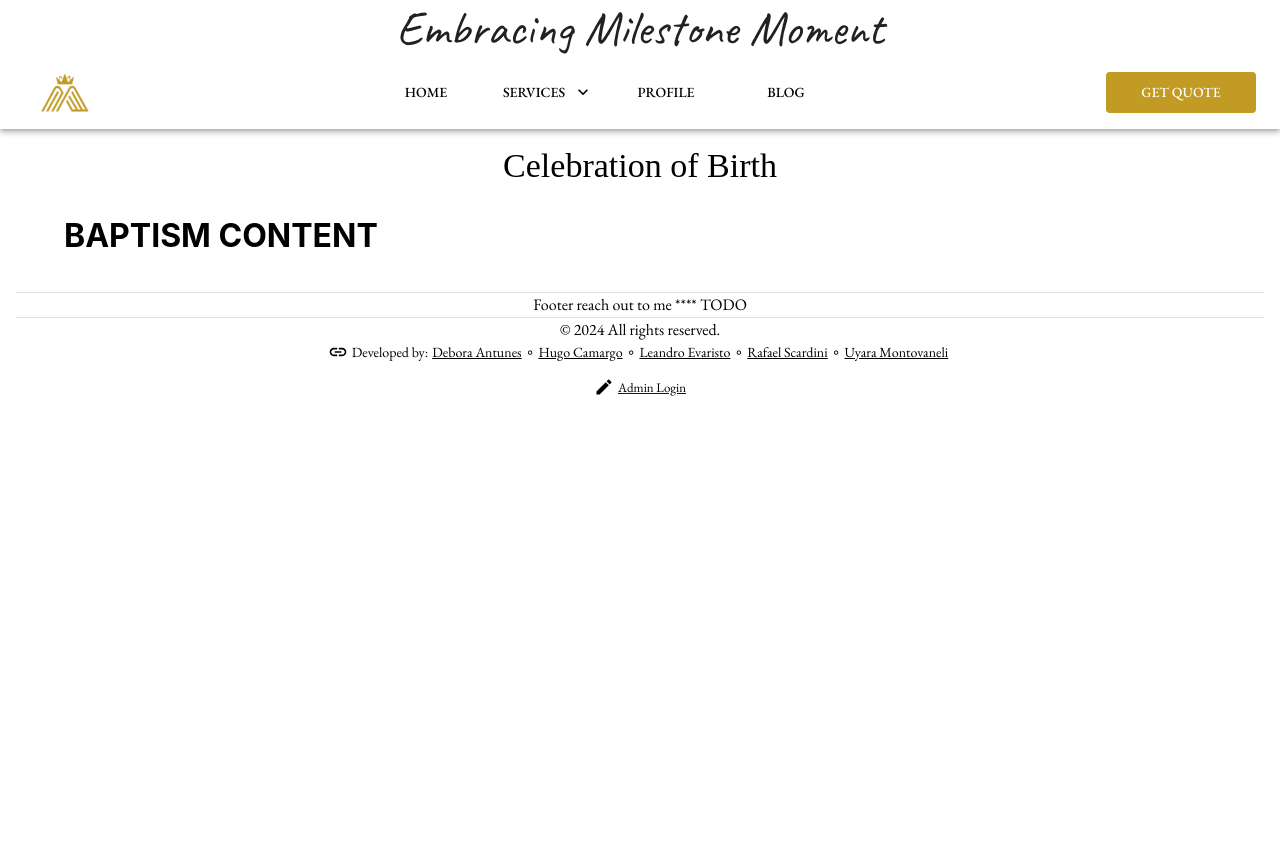
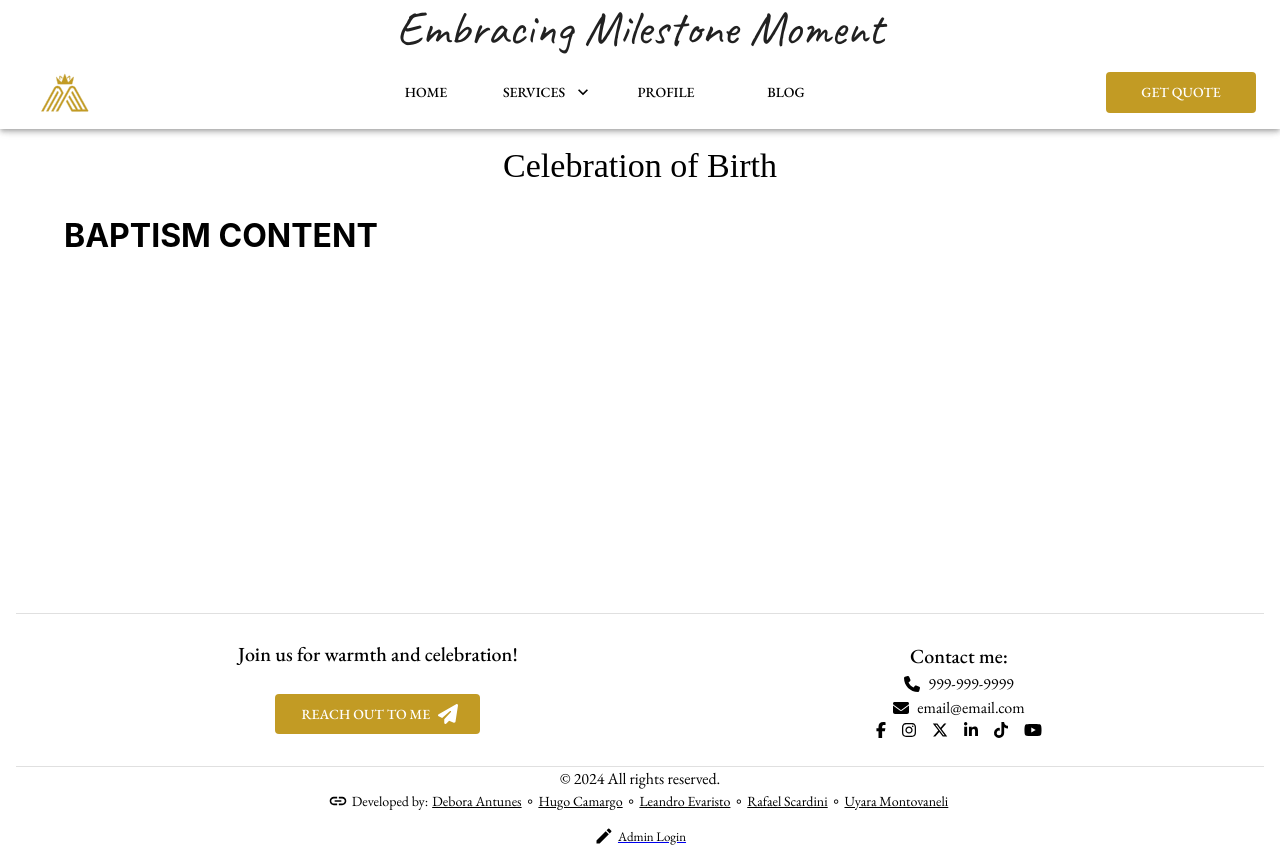
Before and after one commit to hugozeminian/CapstoneProjectWebsite, a React (Create React App) app in the folder react/: page /baptism in a window 1280 px wide. Before the commit the page ends 800 px from the top, so only its background shows below. Built offline with nearby package versions, Linux system fonts and the light colour scheme; a web font is replaced by a local one.

Commit message:
created footer reach out and fix the login and signup bug on footer invading main screen

```diff
--- a/package.json
+++ b/package.json
@@ -14,6 +14,10 @@
     "dependencies": {
         "@emotion/react": "^11.11.3",
         "@emotion/styled": "^11.11.0",
+        "@fortawesome/fontawesome-svg-core": "^6.5.1",
+        "@fortawesome/free-brands-svg-icons": "^6.5.1",
+        "@fortawesome/free-solid-svg-icons": "^6.5.1",
+        "@fortawesome/react-fontawesome": "^0.2.0",
         "@material-ui/core": "^4.12.4",
         "@mui/material": "^5.15.11"
     }
--- /dev/null
+++ b/react/src/components/footer-reach-out/FooterReachOut.jsx
@@ -0,0 +1,84 @@
+import React from "react";
+import { Box, Typography } from "@mui/material";
+import { styled } from "@mui/system";
+import ReachOutData from "../../repository/ReachOutData";
+import ButtonCustom from "../button-custom/ButtonCustom";
+
+const Link = styled("a")(({ theme }) => ({
+  color: theme.palette.text.secondary,
+  textDecoration: "none",
+  "&:hover": {
+    color: theme.palette.primary.main,
+  },
+}));
+
+const FooterReachOut = () => {
+  return (
+    <Box
+      display={"flex"}
+      justifyContent={"space-between"}
+      alignItems={"center"}
+      width={"100%"}
+      sx={{
+        flexDirection: { xs: "column-reverse", md: "row" },
+      }}
+    >
+      {/* box left */}
+      <Box
+        display={"flex"}
+        flexDirection={"column"}
+        alignItems={"center"}
+        p={2}
+      >
+        <Typography variant="h6" p={1}>
+          {ReachOutData.contactForm.contactFormPhraseTitle}
+        </Typography>
+        <ButtonCustom
+          label={ReachOutData.contactForm.contactFormPhraseBody}
+          endIcon={ReachOutData.contactForm.contactFormIcon}
+          linkTo={"form-reach-out"}
+        ></ButtonCustom>
+      </Box>
+
+      {/* box right */}
+      <Box
+        display={"flex"}
+        flexDirection={"column"}
+        alignItems={"center"}
+        p={2}
+      >
+        <Typography variant="h6" px={1}>
+          {ReachOutData.contactMe.contactMeTitle}
+        </Typography>
+        <Box display={"flex"} alignItems={"center"}>
+          {ReachOutData.contactMe.contactMeNumberIcon}
+          <Typography pl={1}>
+            {ReachOutData.contactMe.contactMeNumber}
+          </Typography>
+        </Box>
+
+        <Box display={"flex"} alignItems={"center"}>
+          {ReachOutData.contactMe.contactMeEmailIcon}
+          <Typography pl={1}>
+            <Link href={`mailto:${ReachOutData.contactMe.contactMeEmail}`}>
+              {ReachOutData.contactMe.contactMeEmail}
+            </Link>
+          </Typography>
+        </Box>
+
+        <Box display="flex" alignItems="center">
+          {ReachOutData.contactMe.socialMedia.map(
+            (social, index) =>
+              social.isIconVisible && (
+                <Box key={index} px={1}>
+                  <Link href={social.link}>{social.icon}</Link>
+                </Box>
+              )
+          )}
+        </Box>
+      </Box>
+    </Box>
+  );
+};
+
+export default FooterReachOut;
--- a/react/src/components/footer/Footer.jsx
+++ b/react/src/components/footer/Footer.jsx
@@ -1,9 +1,11 @@
-{/*
+{
+  /*
 In this code, a Footer component is defined.
 It renders a footer section with two containers, one for footer content and the other for copyright and developer information.
 The useEffect hook is used to update the footer height in a context using useFooterHeight hook.
 The ref is used to get the height of the footer element.
-*/}
+*/
+}
 
 import React, { useEffect, useRef } from "react";
 import Container from "@mui/material/Container";
@@ -12,7 +14,7 @@ import Box from "@mui/material/Box";
 import FooterDevelopers from "../footer-developers/FooterDevelopers";
 import { Divider } from "@mui/material";
 import { useFooterHeight } from "../../context/FooterHeightContext";
-
+import FooterReachOut from "../footer-reach-out/FooterReachOut";
 
 const Footer = () => {
   const footerRef = useRef(null); // Creating a ref for footer element
@@ -35,9 +37,10 @@ const Footer = () => {
       <Divider orientation="horizontal" />
 
       <Container maxWidth="md">
-        <Typography variant="body1" align="center">
+        <FooterReachOut />
+        {/* <Typography variant="body1" align="center">
           Footer reach out to me **** TODO
-        </Typography>
+        </Typography> */}
       </Container>
 
       <Divider orientation="horizontal" />
--- /dev/null
+++ b/react/src/repository/ReachOutData.jsx
@@ -0,0 +1,66 @@
+import { FontAwesomeIcon } from "@fortawesome/react-fontawesome";
+import {
+  faPhone,
+  faEnvelope,
+  faPaperPlane,
+} from "@fortawesome/free-solid-svg-icons";
+
+import {
+  faFacebookF,
+  faInstagram,
+  faXTwitter,
+  faLinkedinIn,
+  faTiktok,
+  faYoutube,
+} from "@fortawesome/free-brands-svg-icons";
+
+const reachOutFooter = {
+  contactForm: {
+    contactFormPhraseTitle: "Join us for warmth and celebration!",
+    contactFormPhraseBody: "REACH OUT TO ME",
+    contactFormIcon: <FontAwesomeIcon icon={faPaperPlane} />,
+  },
+
+  contactMe: {
+    contactMeTitle: "Contact me:",
+    contactMeNumber: "999-999-9999",
+    contactMeNumberIcon: <FontAwesomeIcon icon={faPhone} />,
+    contactMeEmail: "email@email.com",
+    contactMeEmailIcon: <FontAwesomeIcon icon={faEnvelope} />,
+
+    socialMedia: [
+      {
+        icon: <FontAwesomeIcon icon={faFacebookF} />,
+        link: "https://www.facebook.com",
+        isIconVisible: true,
+      },
+      {
+        icon: <FontAwesomeIcon icon={faInstagram} />,
+        link: "https://www.instagram.com",
+        isIconVisible: true,
+      },
+      {
+        icon: <FontAwesomeIcon icon={faXTwitter} />,
+        link: "https://twitter.com",
+        isIconVisible: true,
+      },
+      {
+        icon: <FontAwesomeIcon icon={faLinkedinIn} />,
+        link: "https://www.linkedin.com",
+        isIconVisible: true,
+      },
+      {
+        icon: <FontAwesomeIcon icon={faTiktok} />,
+        link: "https://www.tiktok.com",
+        isIconVisible: true,
+      },
+      {
+        icon: <FontAwesomeIcon icon={faYoutube} />,
+        link: "https://www.youtube.com",
+        isIconVisible: true,
+      },
+    ],
+  },
+};
+
+export default reachOutFooter;
--- a/react/src/route/admin-login/AdminLogin.jsx
+++ b/react/src/route/admin-login/AdminLogin.jsx
@@ -1,10 +1,12 @@
-{/*
+{
+  /*
 This code defines a functional component called AdminLogin, which represents the login page for administrators.
 It includes form inputs for email and password, a submit button for logging in, and a link to the registration page.
 The component utilizes Material-UI components such as Box, Container, Typography, and Button. It also interacts with the API using the provided api module.
- */}
+ */
+}
 
-import React, { useEffect } from "react";
+import React from "react";
 import { Box, Container } from "@mui/material";
 import { Link } from "react-router-dom";
 import * as api from "../../api/api.js";
@@ -13,13 +15,12 @@ import { createRef } from "react";
 import { useState } from "react";
 import { useNavigate } from "react-router-dom";
 import ButtonCustom from "../../components/button-custom/ButtonCustom.jsx";
-import { Typography, Button } from "@mui/material";
+import { Typography } from "@mui/material";
 import FormInput from "../../components/form-input/FormInput.jsx";
 import { CalcDifViewHeigh } from "../../util/generalFunctions.js";
 
-
 const AdminLogin = () => {
-  const calcDifViewHeigh = CalcDifViewHeigh(); // Calculating difference in view height
+  const calcDifViewHeigh = CalcDifViewHeigh();
   const emailRef = createRef();
   const passwordRef = createRef();
   const { setUser, setToken } = useStateContext();
@@ -53,14 +54,19 @@ const AdminLogin = () => {
     <>
       <Container
         sx={{
-          height: `calc(100vh - ${calcDifViewHeigh}px)`,
+          height: "auto",
         }}
       >
         <Box
           display="flex"
           justifyContent="center"
           alignItems="center"
-          height={"100%"}
+          sx={{
+            minHeight:
+              calcDifViewHeigh > window.innerHeight
+                ? "auto"
+                : `calc(100vh - ${calcDifViewHeigh}px)`,
+          }}
         >
           <Box
             width={300}
--- a/react/src/route/baptism/Baptism.jsx
+++ b/react/src/route/baptism/Baptism.jsx
@@ -1,10 +1,17 @@
 import React from "react";
 import { Container } from "@mui/material";
+import { CalcDifViewHeigh } from "../../util/generalFunctions.js";
 
 const Baptism = () => {
+  const calcDifViewHeigh = CalcDifViewHeigh();
+
   return (
     <>
-      <Container sx={{ height: "100%" }}>
+      <Container
+        sx={{
+          height: `calc(100vh - ${calcDifViewHeigh}px)`,
+        }}
+      >
         <h1>BAPTISM CONTENT</h1>
       </Container>
     </>
--- a/react/src/route/memorial/Memorial.jsx
+++ b/react/src/route/memorial/Memorial.jsx
@@ -1,10 +1,17 @@
 import React from "react";
 import { Container } from "@mui/material";
+import { CalcDifViewHeigh } from "../../util/generalFunctions.js";
 
 const Memorial = () => {
+  const calcDifViewHeigh = CalcDifViewHeigh();
+
   return (
     <>
-      <Container sx={{ height: "100%" }}>
+      <Container
+        sx={{
+          height: `calc(100vh - ${calcDifViewHeigh}px)`,
+        }}
+      >
         <h1>MEMORIAL CONTENT</h1>
       </Container>
     </>
--- a/react/src/route/signup/Signup.jsx
+++ b/react/src/route/signup/Signup.jsx
@@ -1,11 +1,13 @@
-{/*
+{
+  /*
 This code defines a functional component Signup that renders a signup form.
 Users can input their name, email, password, and password confirmation.
 Upon submission, the form data is sent to the server for user registration.
 If there are any errors during signup, they are displayed to the user.
 Additionally, there is a link to navigate to the signin page if the user is already registered.
 The layout adjusts dynamically based on the height of the viewport.
- */}
+ */
+}
 
 import { Link } from "react-router-dom";
 import { useRef, useState } from "react";
@@ -16,7 +18,6 @@ import FormInput from "../../components/form-input/FormInput.jsx";
 import ButtonCustom from "../../components/button-custom/ButtonCustom.jsx";
 import { useNavigate } from "react-router-dom";
 import { CalcDifViewHeigh } from "../../util/generalFunctions.js";
-
 
 export default function Signup() {
   const calcDifViewHeigh = CalcDifViewHeigh();
@@ -59,14 +60,19 @@ export default function Signup() {
   return (
     <Container
       sx={{
-        height: `calc(100vh - ${calcDifViewHeigh}px)`,
+        height: "auto",
       }}
     >
       <Box
         display="flex"
         justifyContent="center"
         alignItems="center"
-        height="70vh"
+        sx={{
+          minHeight:
+            calcDifViewHeigh > window.innerHeight
+              ? "auto"
+              : `calc(100vh - ${calcDifViewHeigh}px)`,
+        }}
       >
         <Box
           width={300}
@@ -78,7 +84,6 @@ export default function Signup() {
         >
           <Box>
             <Box component="form" onSubmit={onSubmit}>
-
               {errors && (
                 <Box mb={1}>
                   {Object.keys(errors).map((key) => (
```
Also changed, not shown: react/public/index.html (+10 -3 lines), 1 other file (tests, documents, lock files or other folders).
